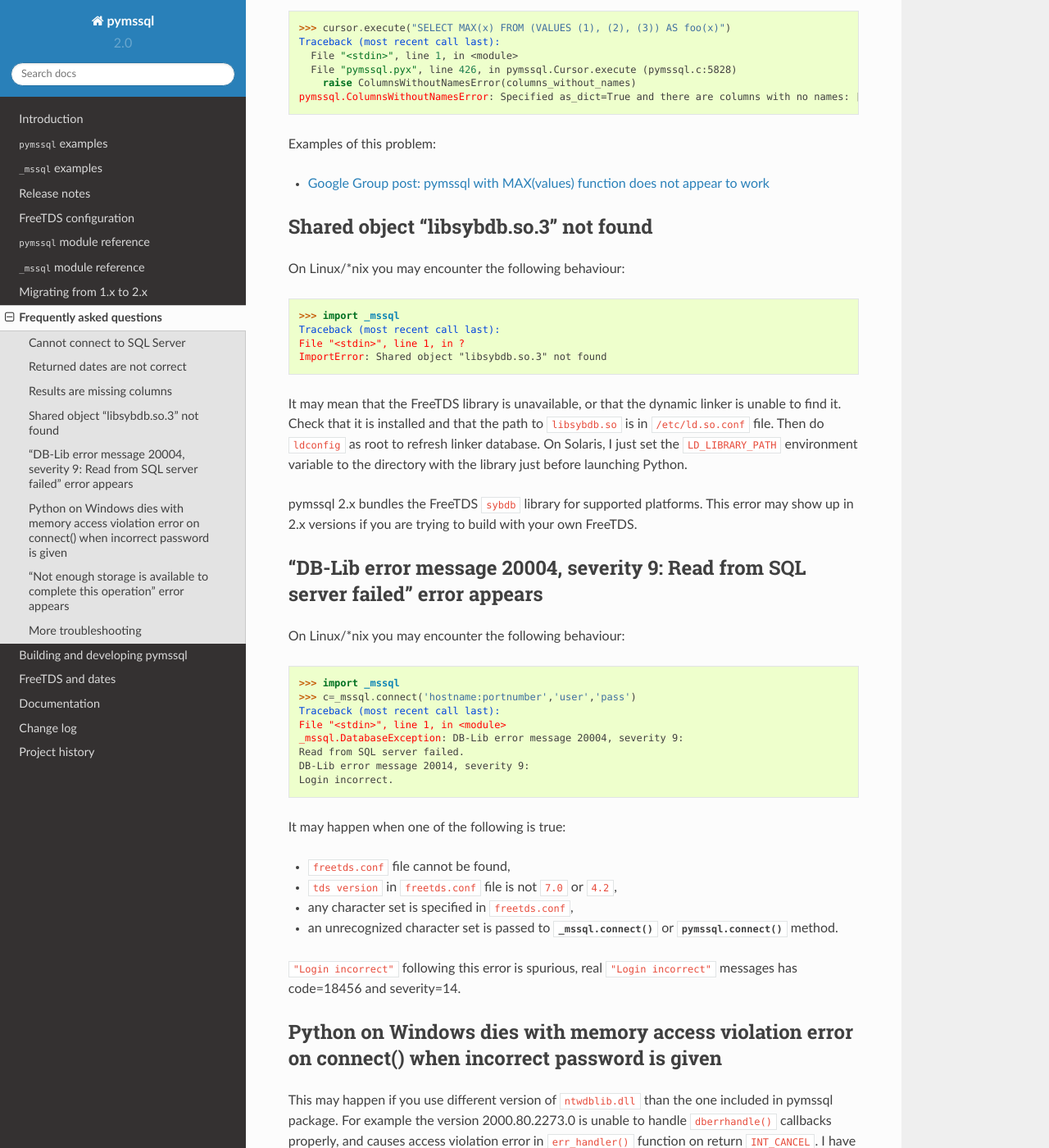
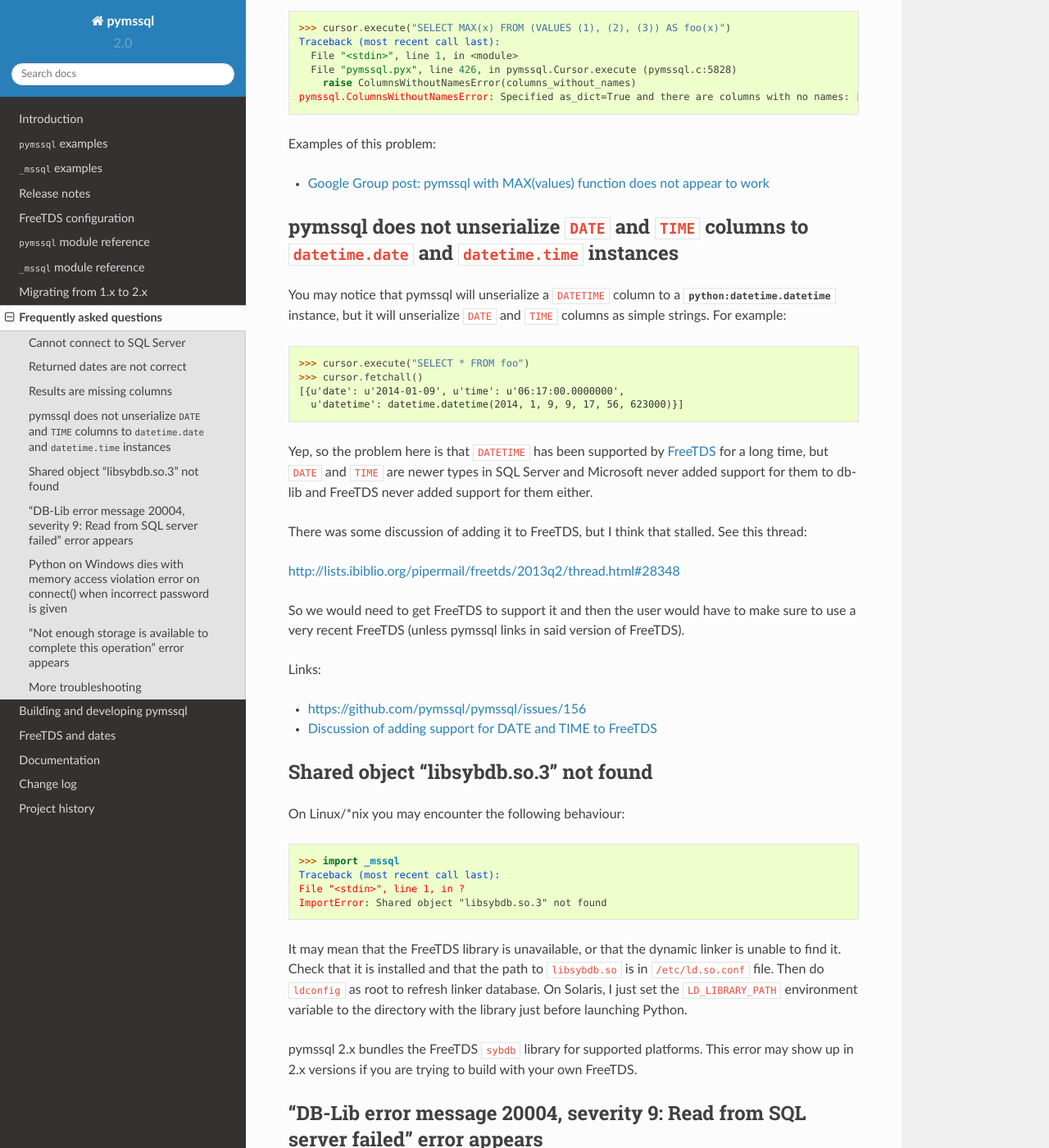
Before and after one commit to pymssql/pymssql, a Sphinx documentation site: the page built from docs/faq.rst, in a window 1280 px wide and 1400 px high, scrolled down 1262 px. Shown: the whole window at 82% size. Built offline with Sphinx 7.4.7 and the Read the Docs theme 2.0.0, drawn with Linux system fonts in a browser that asks for light colours.

Commit message:
faq.rst: Mention DATE and TIME unserialized to str
pymssql does not unserialize ``DATE`` and ``TIME`` columns to
``datetime.date`` and ``datetime.time`` instances

```diff
--- a/docs/faq.rst
+++ b/docs/faq.rst
@@ -69,6 +69,37 @@ exception will be raised::
 Examples of this problem:
 
 * `Google Group post: pymssql with MAX(values) function does not appear to work <https://groups.google.com/forum/?fromgroups#!topic/pymssql/JoZpmNZFtxM>`_
+
+pymssql does not unserialize ``DATE`` and ``TIME`` columns to ``datetime.date`` and ``datetime.time`` instances
+===============================================================================================================
+
+You may notice that pymssql will unserialize a ``DATETIME`` column to a
+:class:`python:datetime.datetime` instance, but it will unserialize ``DATE``
+and ``TIME`` columns as simple strings. For example::
+
+    >>> cursor.execute("SELECT * FROM foo")
+    >>> cursor.fetchall()
+    [{u'date': u'2014-01-09', u'time': u'06:17:00.0000000',
+      u'datetime': datetime.datetime(2014, 1, 9, 9, 17, 56, 623000)}]
+
+Yep, so the problem here is that ``DATETIME`` has been supported by `FreeTDS
+<http://www.freetds.org/>`_ for a long time, but ``DATE`` and ``TIME`` are
+newer types in SQL Server and Microsoft never added support for them to db-lib
+and FreeTDS never added support for them either.
+
+There was some discussion of adding it to FreeTDS, but I think that stalled.
+See this thread:
+
+http://lists.ibiblio.org/pipermail/freetds/2013q2/thread.html#28348
+
+So we would need to get FreeTDS to support it and then the user would have to
+make sure to use a very recent FreeTDS (unless pymssql links in said version of
+FreeTDS).
+
+Links:
+
+* https://github.com/pymssql/pymssql/issues/156
+* `Discussion of adding support for DATE and TIME to FreeTDS <http://lists.ibiblio.org/pipermail/freetds/2013q2/thread.html#28348>`_
 
 Shared object "libsybdb.so.3" not found
 =======================================
```
